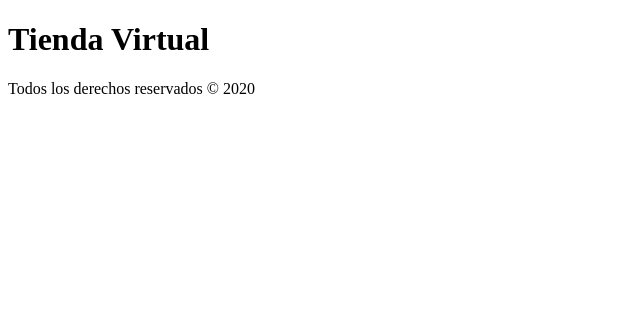
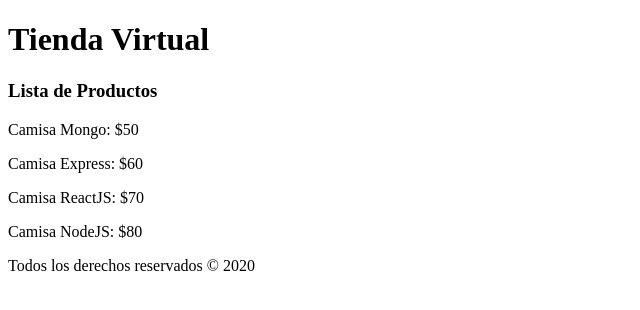
Before and after one commit to OsirisRoman/reactjsbasics, a React (Create React App) app: page / in a window 1280 px wide. Shown: the top 310 px of the page, without its empty margins (0-640 px from the left). Built offline with nearby package versions, Linux system fonts and the light colour scheme.

Commit message:
Recorriendo un array con map y un componente
Se creo un array de productos y se lo recorrió usando map
Además se creó un componente Producto para poder crear una entrada en el
Dom con cada producto.

```diff
--- a/src/App.js
+++ b/src/App.js
@@ -1,6 +1,7 @@
 import { Fragment, useState } from 'react';
 import Header from './components/Header/Header';
 import Footer from './components/Footer/Footer';
+import Producto from './components/Producto/Producto';
 
 function App() {
   //Crear listado de productos
@@ -17,6 +18,10 @@ function App() {
   return (
     <Fragment>
       <Header titulo='Tienda Virtual' />
+      <h3>Lista de Productos</h3>
+      {productos.map((producto) => (
+        <Producto key={producto.id} producto={producto} />
+      ))}
       <Footer fecha={fecha} />
     </Fragment>
   );
--- a/src/components/Footer/Footer.jsx
+++ b/src/components/Footer/Footer.jsx
@@ -1,5 +1,7 @@
+//imr
 import React from 'react';
 
+//sfc
 const Footer = ({ fecha }) => {
   return (
     <footer>
--- a/src/components/Header/Header.jsx
+++ b/src/components/Header/Header.jsx
@@ -1,5 +1,7 @@
+//imr
 import React from 'react';
 
+//sfc
 function Header({ titulo }) {
   return <h1>{titulo}</h1>;
 }
--- /dev/null
+++ b/src/components/Producto/Producto.jsx
@@ -0,0 +1,15 @@
+//imr
+import React from 'react';
+
+//sfc
+const Producto = ({ producto }) => {
+  const { nombre, precio } = producto;
+
+  return (
+    <p>
+      {nombre}: ${precio}
+    </p>
+  );
+};
+
+export default Producto;
```
